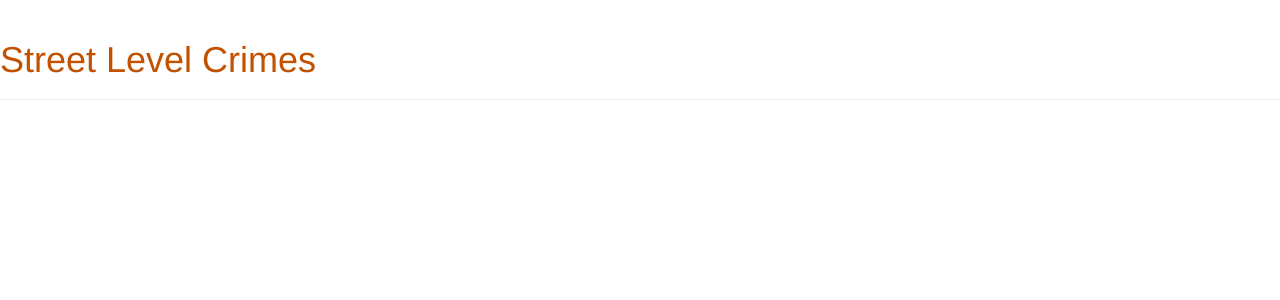
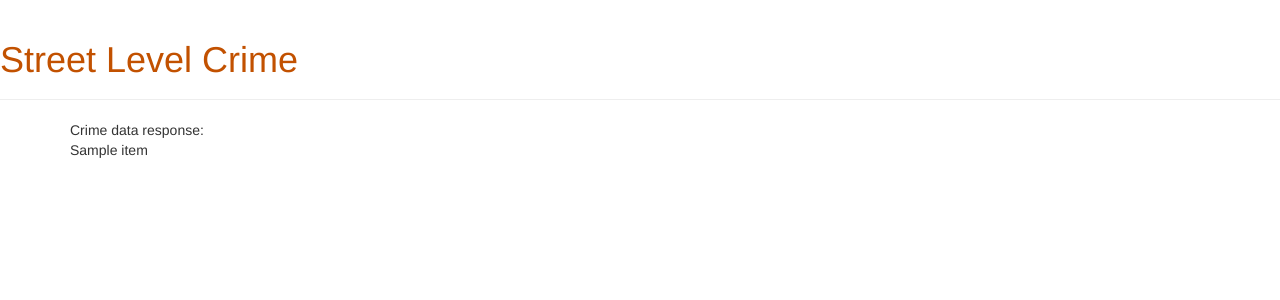
Before and after one commit to samisnotinsane/hack-the-police-4, a Django app: page /street-crimes/ in a window 1280 px wide. Shown: the top 300 px of the page. Run offline with Django 3.2, Linux system fonts and the light colour scheme; tables that the repository leaves empty hold one stand-in row (values such as "Sample post"); a database or web service that is not in the repository returns one stand-in record (values such as "Sample title"); data that the repository does not hold is empty; some libraries are stand-ins or nearby versions.

Commit message:
Adding ability to dump JSON into crime view

```diff
--- a/street_level_crimes/templates/street_level_crimes/index.html
+++ b/street_level_crimes/templates/street_level_crimes/index.html
@@ -9,21 +9,14 @@
     </head>
     <body>
         <div class="page-header">
-            <h1><a href="#">Street Level Crimes</a></h1>
+            <h1><a href="#">Street Level Crime</a></h1>
         </div>
 
         <div class="content container">
             <div class="row">
                 <div class="col-md-8">
-                {% for post in posts %}
-                    <div class="post">
-                        <div class="date">
-                            {{ post.published_date }}
-                        </div>
-                        <h2><a href="">{{ post.title }}</a></h2>
-                        <p>{{ post.text|linebreaksbr }}</p>
-                    </div>
-                {% endfor %}
+                    Crime data response: <br/>
+                    {{ crimedata }}
                 </div>
             </div>
         </div>
--- a/street_level_crimes/views.py
+++ b/street_level_crimes/views.py
@@ -2,5 +2,11 @@ from django.shortcuts import render
 from django.http import HttpResponse
 from django.template import loader
 
+import requests
+
 def index(request):
-    return render(request, 'street_level_crimes/index.html', {})
+    response = requests.get('https://data.police.uk/api/crimes-street/all-crime?lat=52.629729&lng=-1.131592&date=2019-01')
+    crimedata = response.json()
+    return render(request, 'street_level_crimes/index.html', {
+        'crimedata': crimedata
+    })
```
